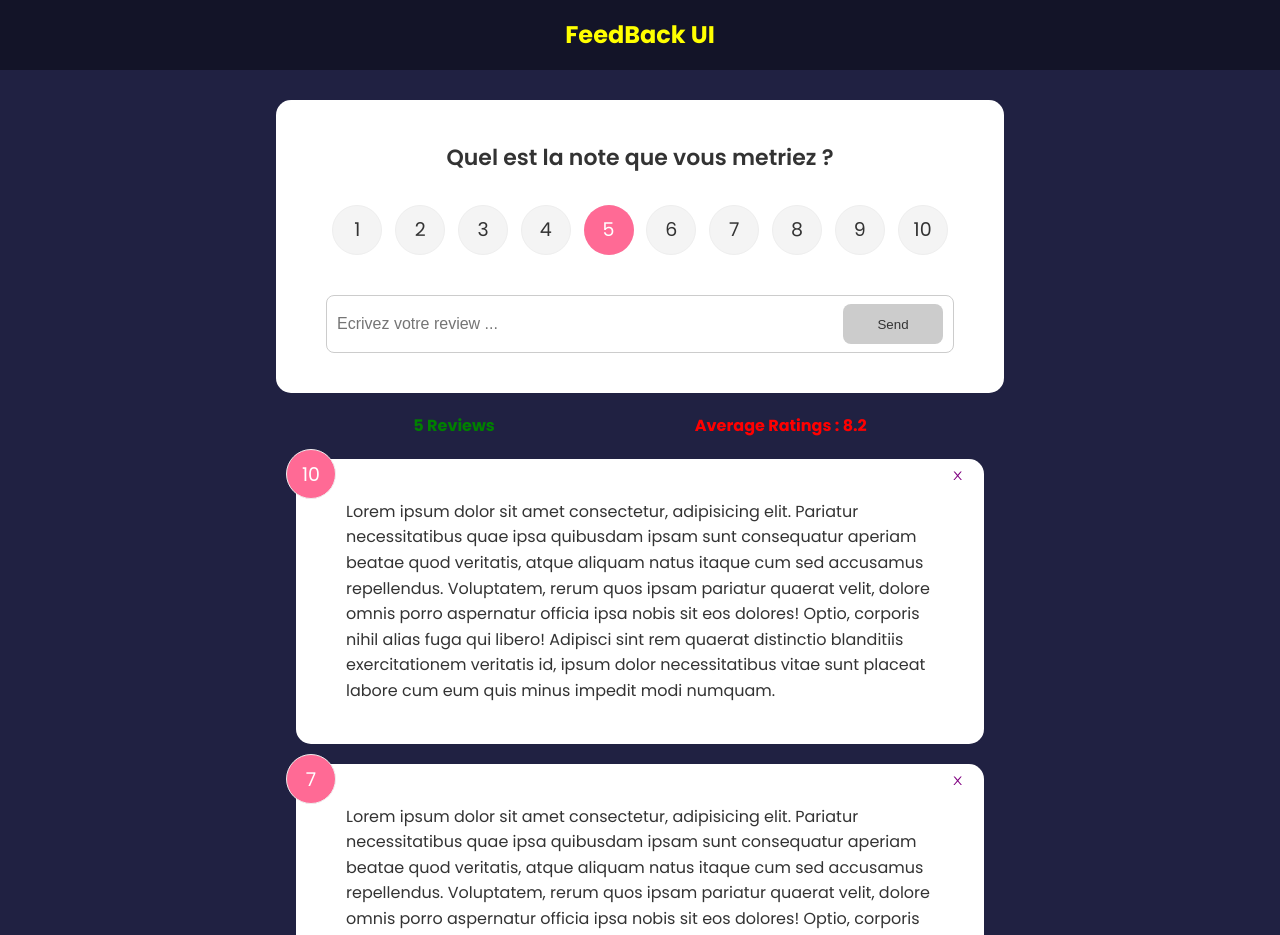
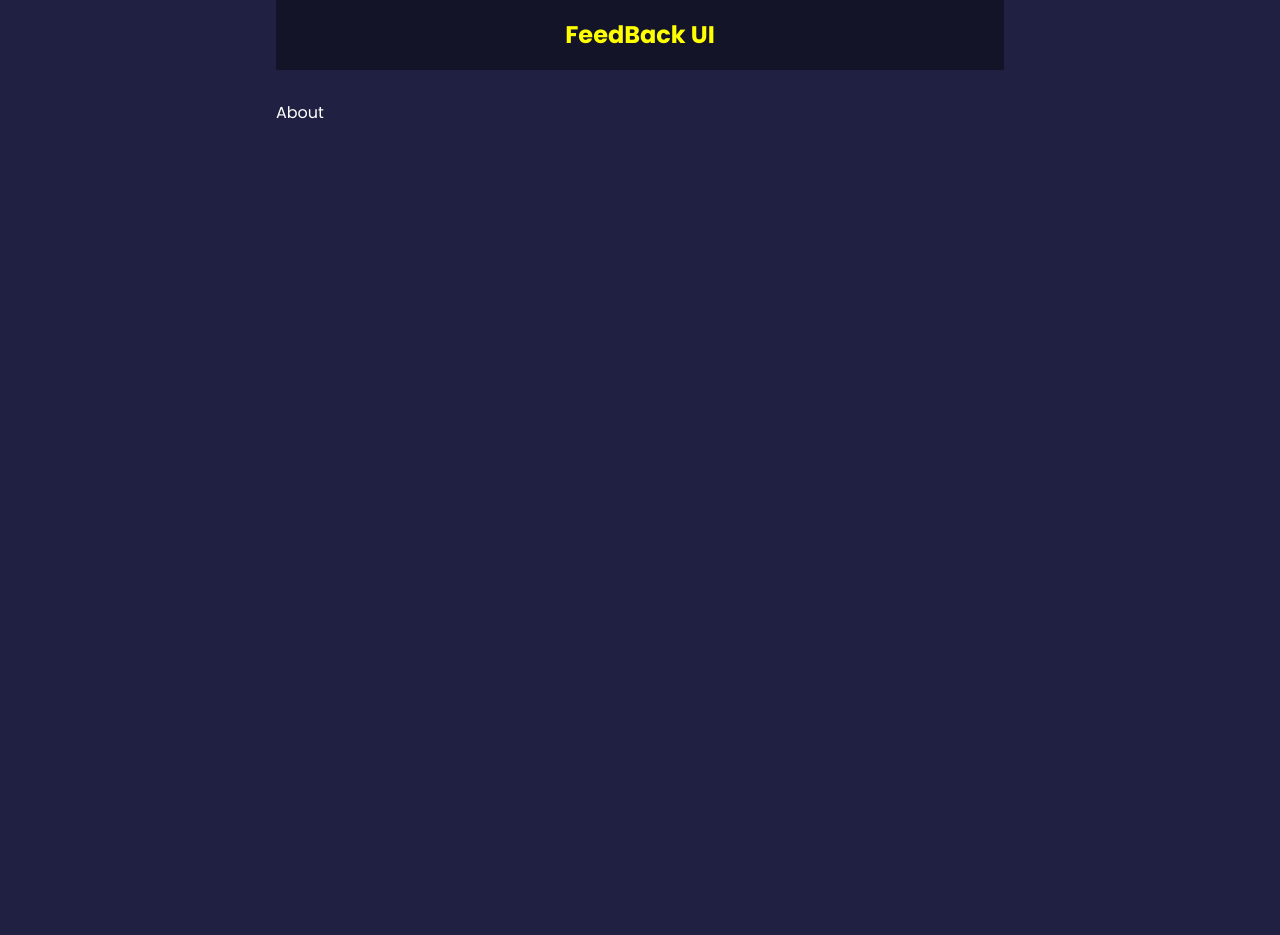
Before and after one commit to kalilBelgoumri/feedback_app, a React (Create React App) app: page /about in a window 1280 px wide. Shown: the top 935 px of the page. After the commit the page ends 800 px from the top, so only its background shows below. Built offline with nearby package versions, Linux system fonts and the light colour scheme.

Commit message:
add react-router-dom and useParams

```diff
--- a/package.json
+++ b/package.json
@@ -11,6 +11,7 @@
     "react-dom": "^17.0.2",
     "react-icon": "^1.0.0",
     "react-icons": "^4.3.1",
+    "react-router-dom": "^6.2.2",
     "react-scripts": "5.0.0",
     "uuid": "^8.3.2",
     "web-vitals": "^2.1.4"
--- a/src/App.js
+++ b/src/App.js
@@ -1,11 +1,14 @@
 import "./App.css";
 import { v4 as uuidv4 } from "uuid";
+import { BrowserRouter, Routes, Route } from "react-router-dom";
 import { useState } from "react";
 import Header from "./components/Header";
 import FeedBackData from "./data/FeedBackData";
 import FeedBackList from "./components/FeedBackList";
 import FeedbackStats from "./components/FeedbackStats";
 import FeedbackForm from "./components/FeedbackForm";
+import About from "./pages/About";
+import Post from "./components/Post";
 
 function App() {
   const [feedBack, setFeedBack] = useState(FeedBackData);
@@ -20,16 +23,26 @@ function App() {
     }
   };
   return (
-    <>
+    <div className="container">
       <Header />
-      <div className="container">
-        <FeedbackForm handleAdd={addFeedback} />
-        <FeedbackStats feedBack={feedBack} />
-        <div className="container">
-          <FeedBackList feedBack={feedBack} handleDelete={deleteFeedback} />
-        </div>
-      </div>
-    </>
+      <BrowserRouter>
+        <Routes>
+          <Route path="/" element={<FeedbackForm handleAdd={addFeedback} />} />
+
+          <Route path="/" element={<FeedbackStats feedBack={feedBack} />} />
+          <Route
+            path="/"
+            element={
+              <FeedBackList feedBack={feedBack} handleDelete={deleteFeedback} />
+            }
+          />
+
+          <Route path="/about" element={<About />} />
+          <Route path="/post/:id" element={<Post />} />
+
+        </Routes>
+      </BrowserRouter>
+    </div>
   );
 }
 
--- a/src/components/FeedBackList.jsx
+++ b/src/components/FeedBackList.jsx
@@ -1,19 +1,36 @@
-import React from "react";
+import { motion, AnimatePresence } from "framer-motion";
 import Feadbackitem from "./Feadbackitem";
 
-function FeedBackList({ feedBack,handleDelete }) {
+function FeedBackList({ feedBack, handleDelete }) {
   if (!feedBack || feedBack.length === 0) {
     return <p>No feedBack Yet</p>;
   }
+
   return (
     <div className="feedback-list">
-      {feedBack.map((item, index) => (
-        <div key={index}>
-          <Feadbackitem item={item} handleDelete={handleDelete} />
-        </div>
-      ))}
+      <AnimatePresence>
+        {feedBack.map((item) => (
+          <motion.div
+            key={item.id}
+            initial={{ opacity: 0 }}
+            animate={{ opacity: 1 }}
+            exit={{ opacity: 0 }}
+          >
+            <Feadbackitem item={item} handleDelete={handleDelete} />
+          </motion.div>
+        ))}
+      </AnimatePresence>
     </div>
   );
+  // return (
+  //   <div className="feedback-list">
+  //     {feedBack.map((item, index) => (
+  //       <div key={index}>
+  //         <Feadbackitem item={item} handleDelete={handleDelete} />
+  //       </div>
+  //     ))}
+  //   </div>
+  // );
 }
 
 export default FeedBackList;
--- a/src/components/FeedbackForm.jsx
+++ b/src/components/FeedbackForm.jsx
@@ -13,7 +13,7 @@ function FeedbackForm({ handleAdd }) {
     if (text === "") {
       setBtnDisabled(true);
       setMessage(null);
-    } else if (text !== "" && text.trim().length < 10) {
+    } else if (text !== "" && text.trim().length <= 10) {
       setMessage("Votre message doit contenir au moin 10 caractères");
       setBtnDisabled(true);
     } else {
--- /dev/null
+++ b/src/components/Post.jsx
@@ -0,0 +1,14 @@
+import {useParams} from 'react-router-dom'
+function Post() {
+ const params = useParams()
+  return (
+    <div>
+
+      <h1>
+     Post {params.id}
+     </h1>
+      </div>
+  )
+}
+
+export default Post
--- /dev/null
+++ b/src/pages/About.jsx
@@ -0,0 +1,5 @@
+function About() {
+  return <div>About</div>;
+}
+
+export default About;
```
Also changed, not shown: 1 other file (tests, documents, lock files or other folders).
